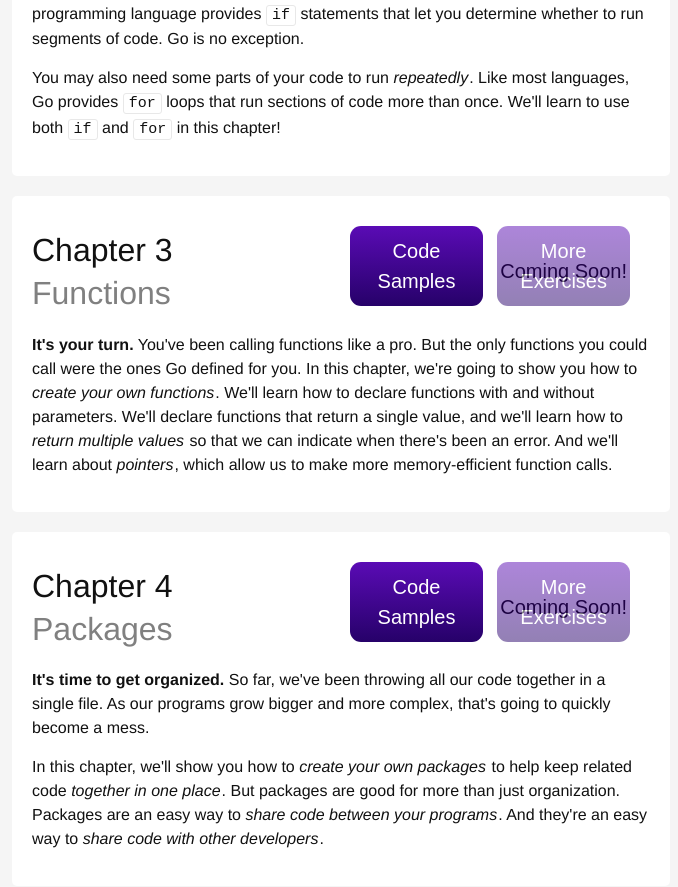
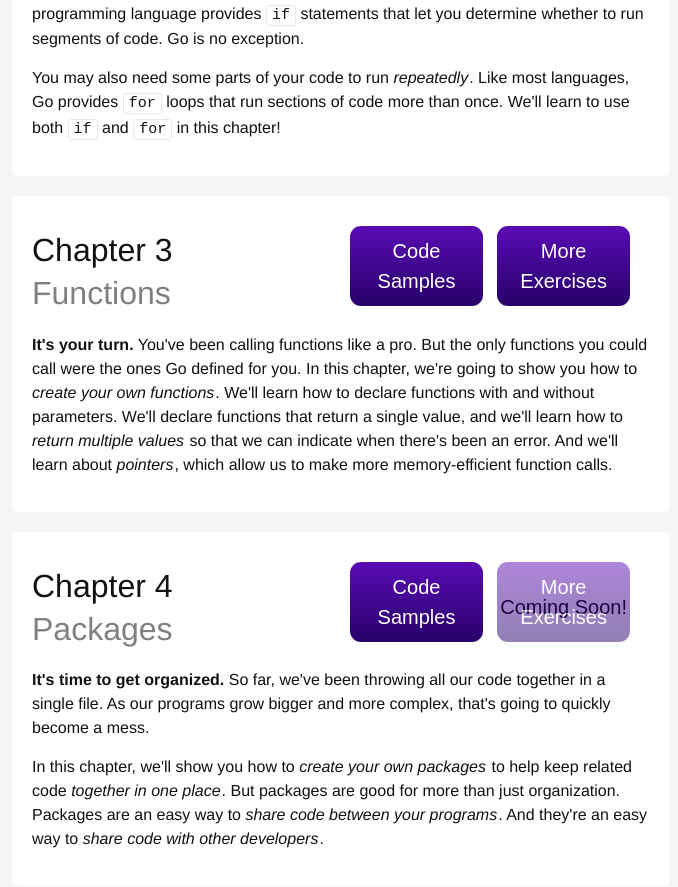
Before and after one commit to jaymcgavren/headfirstgo.com, a Jekyll site: the page built from index.html, in a window 1280 px wide and 900 px high, scrolled down 845 px. Shown: the top 887 px of the window, without its empty margins (440-1118 px from the left). Built offline with Jekyll 4.4.1, drawn with Linux system fonts in a browser that asks for light colours.

Commit message:
Add ch03 exercises to front page

```diff
--- a/index.html
+++ b/index.html
@@ -53,10 +53,9 @@ layout: page
     <a href="source/head-first-go-ch03-code.zip" class="button">
       <span>Code Samples</span>
     </a>
-    <div class="button more-exercises">
+    <a href="exercises/ch03.html" class="button">
       <span>More Exercises</span>
-      <div class="comingsoon"><br/>Coming Soon!</div>
-    </div>
+    </a>
   </div>
   <p>
     <b>It's your turn.</b> You've been calling functions like a pro. But the only functions you could call were the ones Go defined for you. In this chapter, we're going to show you how to <em>create your own functions</em>. We'll learn how to declare functions with and without parameters. We'll declare functions that return a single value, and we'll learn how to <em>return multiple values</em> so that we can indicate when there's been an error. And we'll learn about <em>pointers</em>, which allow us to make more memory-efficient function calls.
```
